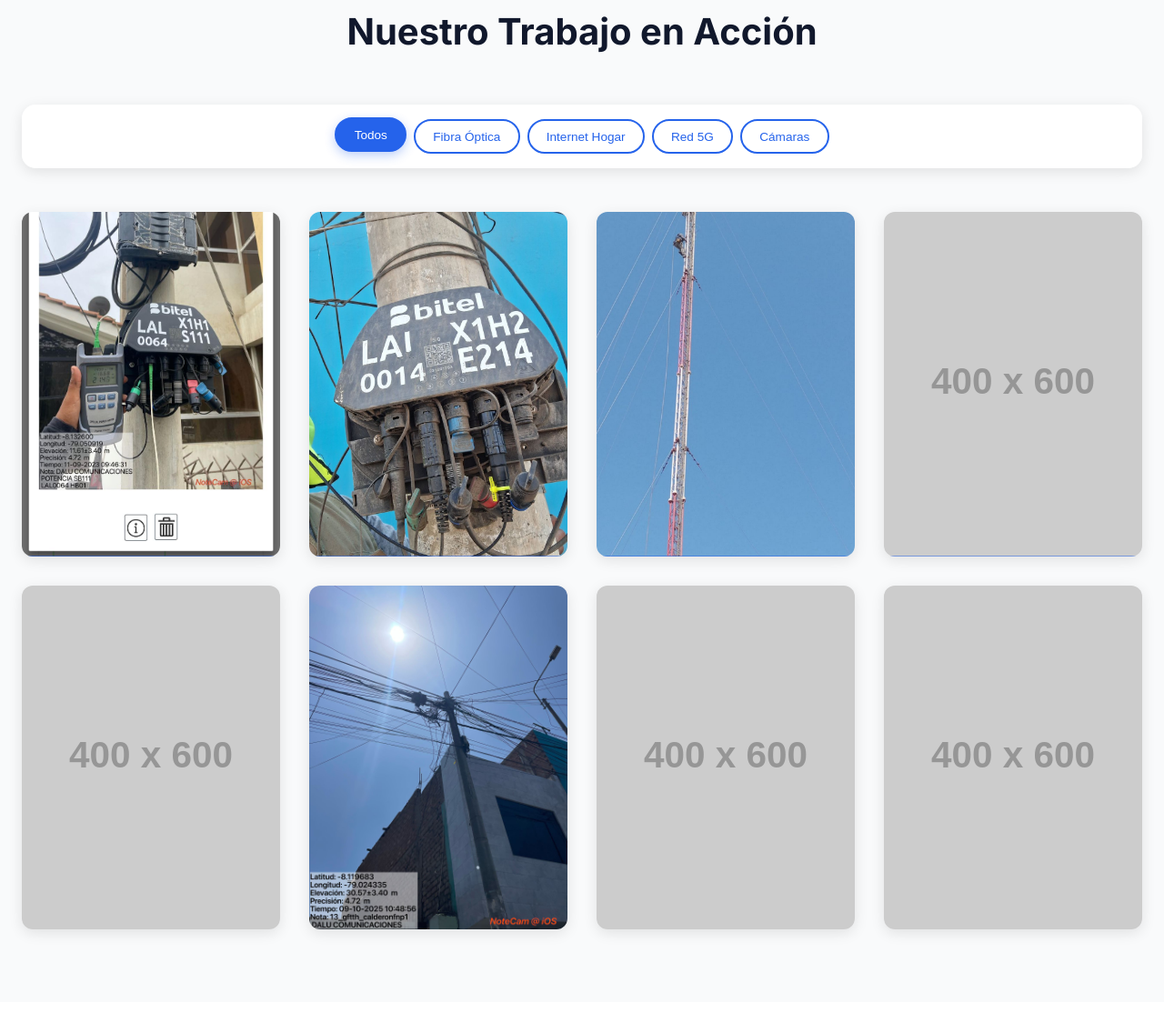
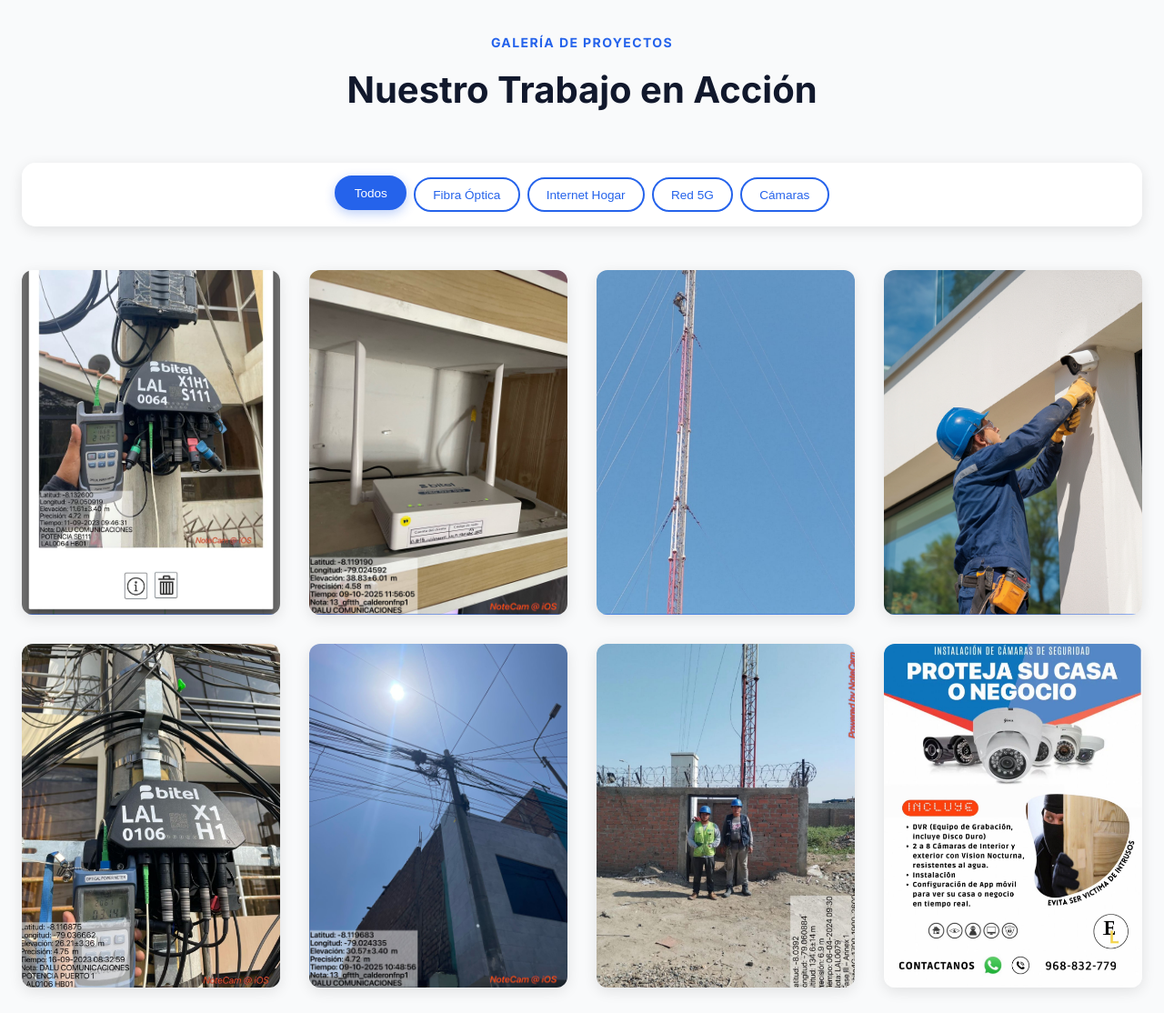
Before and after one commit to DesXp/EFSRT-Proyecto-Dalu, a plain HTML site: page index.html in a window 1280 px wide. Shown: the part 2346-3460 px from the top of the page at 91% size. Drawn offline with Linux system fonts and the light colour scheme; placeholder pictures from the web are drawn by us.

Commit message:
Agregación de imagenes

```diff
--- a/index.html
+++ b/index.html
@@ -9,6 +9,7 @@
     <link rel="shortcut icon" type="image/png" href="./assets/logo.png">
     <link href="https://fonts.googleapis.com/css2?family=Inter:wght@400;500;600;700&display=swap" rel="stylesheet">
     <link rel="stylesheet" href="style.css">
+    <link rel="stylesheet" href="https://cdnjs.cloudflare.com/ajax/libs/font-awesome/6.0.0-beta3/css/all.min.css">
 </head>
 
 <body>
@@ -164,7 +165,7 @@
                         </div>
                     </div>
                     <div class="galeria-item" data-category="hogar">
-                        <img src="assets/images/Instalación de internet hogar (1).jpeg" alt="Instalación de Internet Hogar" class="galeria-imagen">
+                        <img src="assets/images/Instalación de internet hogar (11).jpeg" alt="Instalación de Internet Hogar" class="galeria-imagen">
                         <div class="galeria-overlay">
                             <h3>Instalación de Internet Hogar</h3>
                             <p>Conectividad de alta velocidad para hogares</p>
@@ -178,14 +179,14 @@
                         </div>
                     </div>
                     <div class="galeria-item" data-category="camaras">
-                        <img src="https://placehold.co/400x600/8b5cf6/white?text=Instalación+de+Cámaras+de+Seguridad" alt="Instalación de Cámaras de Seguridad" class="galeria-imagen">
+                        <img src="assets/images/Cámaras de seguridad instalación.jpg" alt="Instalación de Cámaras de Seguridad" class="galeria-imagen">
                         <div class="galeria-overlay">
                             <h3>Instalación de Cámaras de Seguridad</h3>
                             <p>Sistemas de videovigilancia avanzados</p>
                         </div>
                     </div>
                     <div class="galeria-item" data-category="fibra">
-                        <img src="https://placehold.co/400x600/3b82f6/white?text=Red+de+Fibra+Óptica" alt="Red de Fibra Óptica" class="galeria-imagen">
+                        <img src="assets/images/Red fibra optica.jpeg" alt="Red de Fibra Óptica" class="galeria-imagen">
                         <div class="galeria-overlay">
                             <h3>Red de Fibra Óptica</h3>
                             <p>Conexiones de alta capacidad y velocidad</p>
@@ -199,14 +200,14 @@
                         </div>
                     </div>
                     <div class="galeria-item" data-category="5g">
-                        <img src="https://placehold.co/400x600/10b981/white?text=Antenas+5G" alt="Antenas 5G" class="galeria-imagen">
+                        <img src="assets/images/Antena 5G 2.jpeg" alt="Antenas 5G" class="galeria-imagen">
                         <div class="galeria-overlay">
                             <h3>Antenas 5G</h3>
                             <p>Despliegue de tecnología móvil de última generación</p>
                         </div>
                     </div>
                     <div class="galeria-item" data-category="camaras">
-                        <img src="https://placehold.co/400x600/ef4444/white?text=Sistema+de+Vigilancia" alt="Sistema de Vigilancia" class="galeria-imagen">
+                        <img src="assets/images/Cámaras de seguridad.jpeg" alt="Sistema de Vigilancia" class="galeria-imagen">
                         <div class="galeria-overlay">
                             <h3>Sistema de Vigilancia</h3>
                             <p>Monitoreo continuo y seguridad avanzada</p>
@@ -220,7 +221,7 @@
             <div class="contenedor animar-al-revelar">
                 <div class="nosotros-grid">
                     <div>
-                        <img src="https://placehold.co/600x400/e0e7ff/3730a3?text=Equipo+DALU" alt="Equipo de DALU Comunicaciones" class="nosotros-imagen">
+                        <img src="assets/images/Equipo Dalu.jpeg" alt="Equipo de DALU Comunicaciones" class="nosotros-imagen">
                     </div>
                     <div class="nosotros-contenido-titulo">
                         <h2 class="subtitulo-seccion">Sobre Nosotros</h2>
```
Also changed, not shown: assets/images/Antena 5G 2.jpeg (added), assets/images/Antena 5G.jpeg (added), assets/images/Cámaras de seguridad instalación.jpg (added), assets/images/Cámaras de seguridad.jpeg (added), assets/images/Equipo Dalu.jpeg (added), assets/images/Red fibra optica 2.jpeg (added), assets/images/Red fibra optica.jpeg (added).
